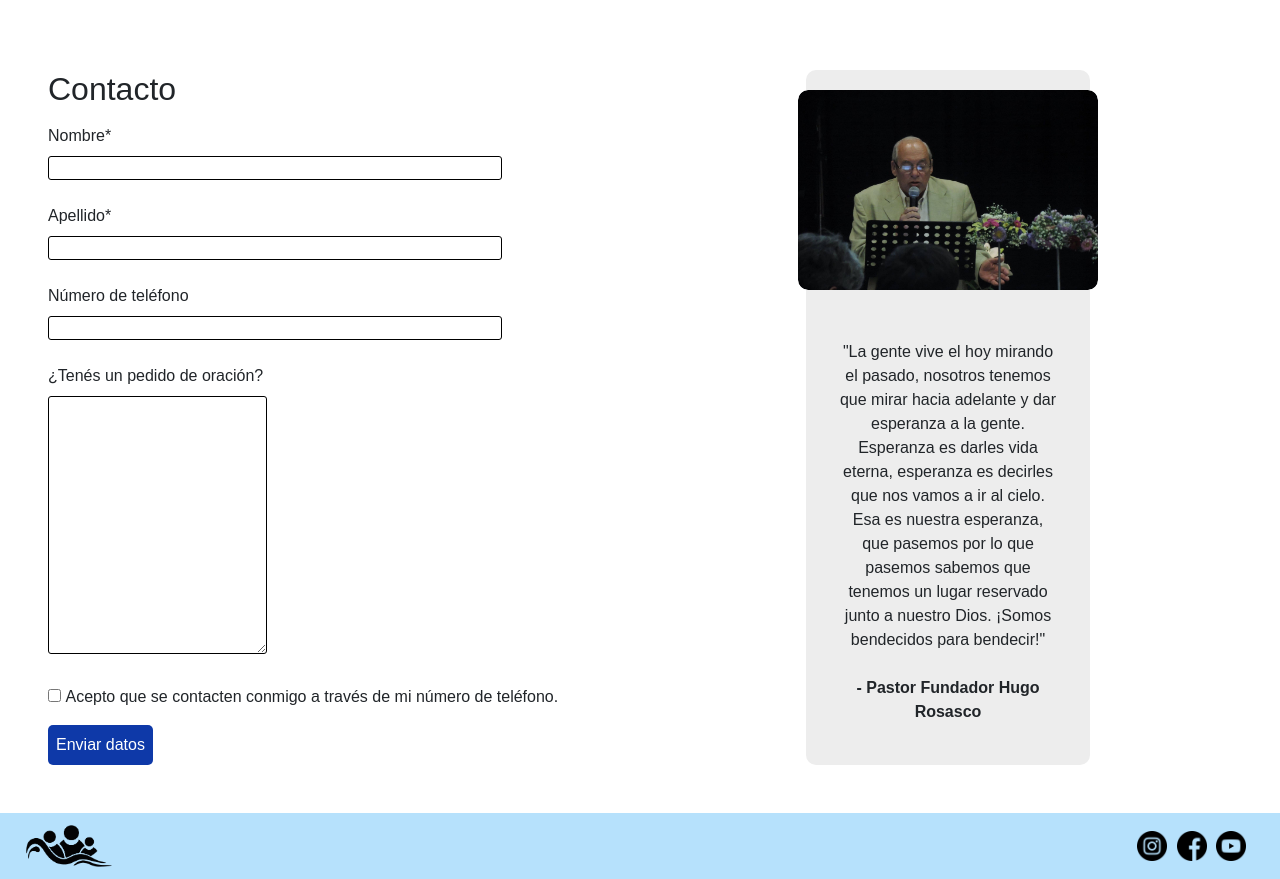
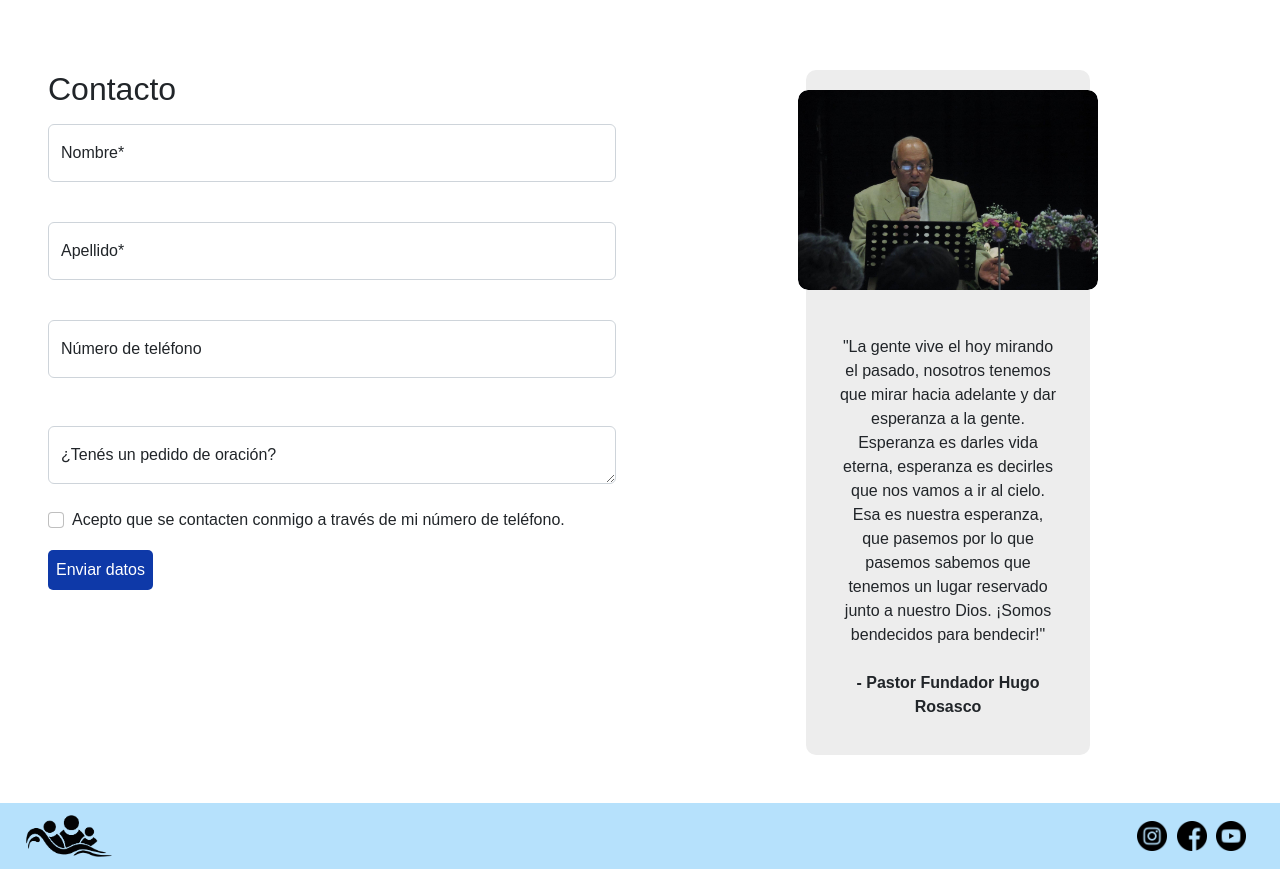
Before and after one commit to constanzalcw/PreEntrega2-Correa, a website: page index.html in a window 1280 px wide. Shown: the part 1320-2199 px from the top of the page. Drawn offline with nearby package versions, Linux system fonts and the light colour scheme.

Commit message:
Bootstrap form

```diff
--- a/index.html
+++ b/index.html
@@ -91,29 +91,31 @@
                 <section class="form">
                     <form action="">
                         <fieldset>
-                           <div>
-                                <label for="name" class="tag-form">Nombre*</label><br>
-                                <input type="text" name="name" required class="inputs">
+                            <div class="form-floating mb-3">
+                                <input type="name" class="form-control" required class="input" id="floatingInput" placeholder="Nombre">
+                                <label for="floatingInput">Nombre*</label>
                             </div>
                             <br>
-                            <div>
-                                <label for="apellido" class="tag-form">Apellido*</label><br>
-                                <input type="text" name="apellido" required class="inputs">
+                            <div class="form-floating mb-3">
+                                <input type="surname" class="form-control" required class="input" id="floatingInput" placeholder="Apellido">
+                                <label for="floatingInput">Apellido*</label>
                             </div>
                             <br>
-                            <div>
-                                <label for="numero" class="tag-form">Número de teléfono</label><br>
-                                <input type="text" name="numero" class="inputs">
+                            <div class="form-floating mb-3">
+                                <input type="telephone" class="form-control" id="floatingInput" placeholder="Numero">
+                                <label for="floatingInput">Número de teléfono</label>
                             </div>
                             <br>
-                            <div class="inputs-textarea">
-                                <label for="pedidos" class="tag-form">¿Tenés un pedido de oración?</label><br>
-                                <textarea name="pedidos" id="" rows="10"></textarea>
+                            <div class="form-floating">
+                                <textarea class="form-control" placeholder="Deja tu pedido" id="floatingTextarea"></textarea>
+                                <label for="floatingTextarea">¿Tenés un pedido de oración?</label>
                             </div>
                             <br>
-                            <div>
-                                <input type="checkbox" name="terminos" value="1">
-                                <label for="terminos" class="tag-form">Acepto que se contacten conmigo a través de mi número de teléfono.</label>
+                            <div class="form-check">
+                                <input class="form-check-input" type="checkbox" value="" id="flexCheckDefault">
+                                <label class="form-check-label" for="flexCheckDefault">
+                                    Acepto que se contacten conmigo a través de mi número de teléfono.
+                                </label>
                             </div>
                             <div>
                                 <input type="submit" class="button" value="Enviar datos">
--- a/styles/scss/mensajes.scss
+++ b/styles/scss/mensajes.scss
@@ -30,6 +30,7 @@
     flex-direction: row;
     align-items: center;
     gap: 15px;
+    border: none;
   }
 
   .card p {
```
